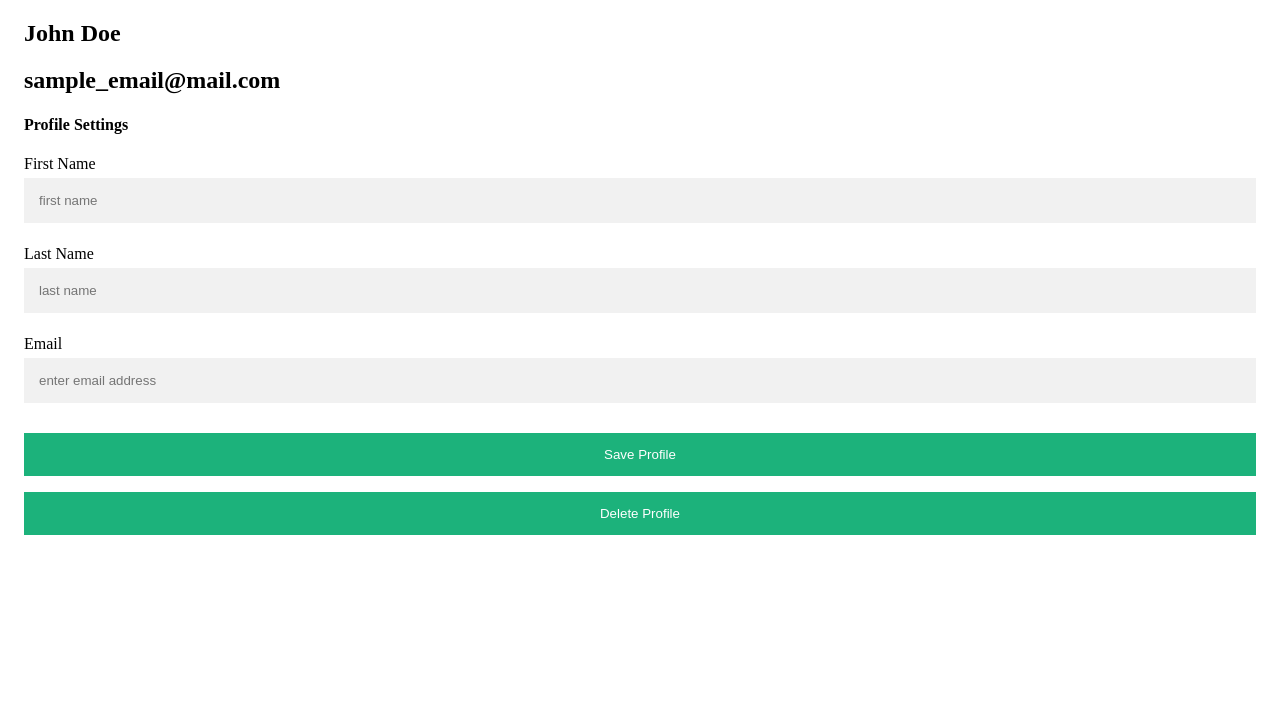
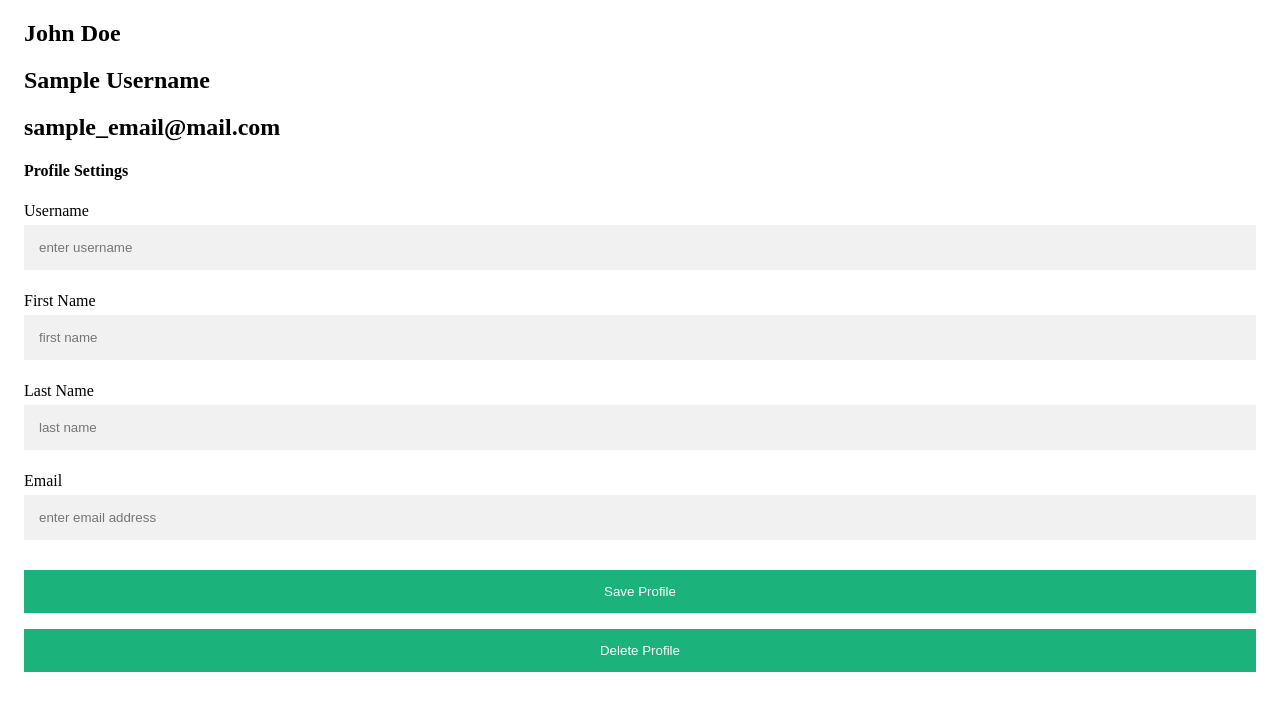
Before and after one commit to comp426-2022-spring/a99-taygeta, a plain HTML site: page profile.html in a window 1280 px wide. Shown: the part 140-844 px from the top of the page. Before the commit the page ends 800 px from the top, so only its background shows below. Drawn offline with Linux system fonts and the light colour scheme.

Commit message:
updated profile.html

```diff
--- a/profile.html
+++ b/profile.html
@@ -11,6 +11,7 @@
                 <div class="d-flex flex-column align-items-center text-center p-3 py-5">
                     <img class="rounded-circle mt-5" width="150px" src="https://st3.depositphotos.com/15648834/17930/v/600/depositphotos_179308454-stock-illustration-unknown-person-silhouette-glasses-profile.jpg">
                     <h2 class="font-weight-bold">John Doe</h2>
+                    <h2 class="font-weight-bold">Sample Username</h2>
                     <h2 class="text-black-50">sample_email@mail.com</h2>
                     <span> </span>
                 </div>
@@ -19,6 +20,9 @@
                 <div class="p-3 py-5">
                     <div class="d-flex justify-content-between align-items-center mb-3">
                         <h4 class="text-right">Profile Settings</h4>
+                    </div>
+                    <div class="row mt-3">
+                        <div class="col-md-12"><label class="labels">Username</label><input type="text" class="form-control" placeholder="enter username" value=""></div>
                     </div>
                     <div class="row mt-2">
                         <div class="col-md-6"><label class="labels">First Name</label><input type="text" class="form-control" placeholder="first name" value=""></div>
```
